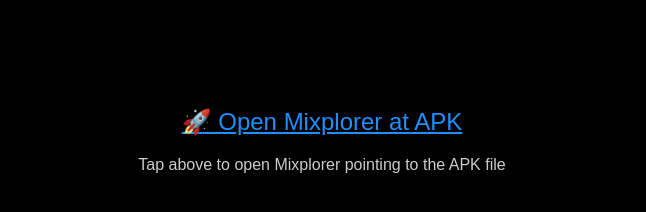
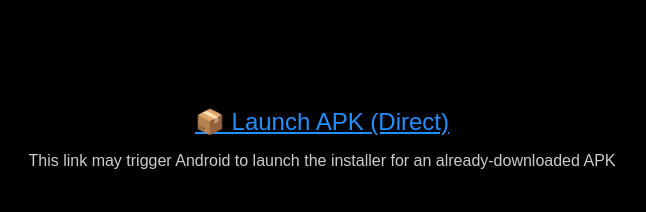
Before and after one commit to bt10000/mixplorer-installer, a plain HTML site: page index.html in a window 1280 px wide. Shown: the whole page, without its empty margins (318-964 px from the left). Drawn offline with Linux system fonts and the light colour scheme.

Commit message:
index.html

```diff
--- a/index.html
+++ b/index.html
@@ -2,12 +2,12 @@
 <html>
 <head>
   <meta charset="UTF-8">
-  <title>Open APK in Mixplorer</title>
+  <title>Launch APK</title>
 </head>
 <body style="background:#000; color:#fff; text-align:center; padding-top:100px; font-family:sans-serif;">
-  <a href="intent://storage/emulated/0/Download/mixplorer.apk#Intent;package=com.mixplorer;action=android.intent.action.VIEW;scheme=file;end" style="font-size:24px; color:#1e90ff;">
-    🚀 Open Mixplorer at APK
+  <a href="intent://storage/emulated/0/Download/mixplorer.apk#Intent;action=android.intent.action.VIEW;type=application/vnd.android.package-archive;end" style="font-size:24px; color:#1e90ff;">
+    📦 Launch APK (Direct)
   </a>
-  <p style="margin-top:20px; color:#ccc;">Tap above to open Mixplorer pointing to the APK file</p>
+  <p style="color:#ccc;">This link may trigger Android to launch the installer for an already-downloaded APK</p>
 </body>
 </html>
```
